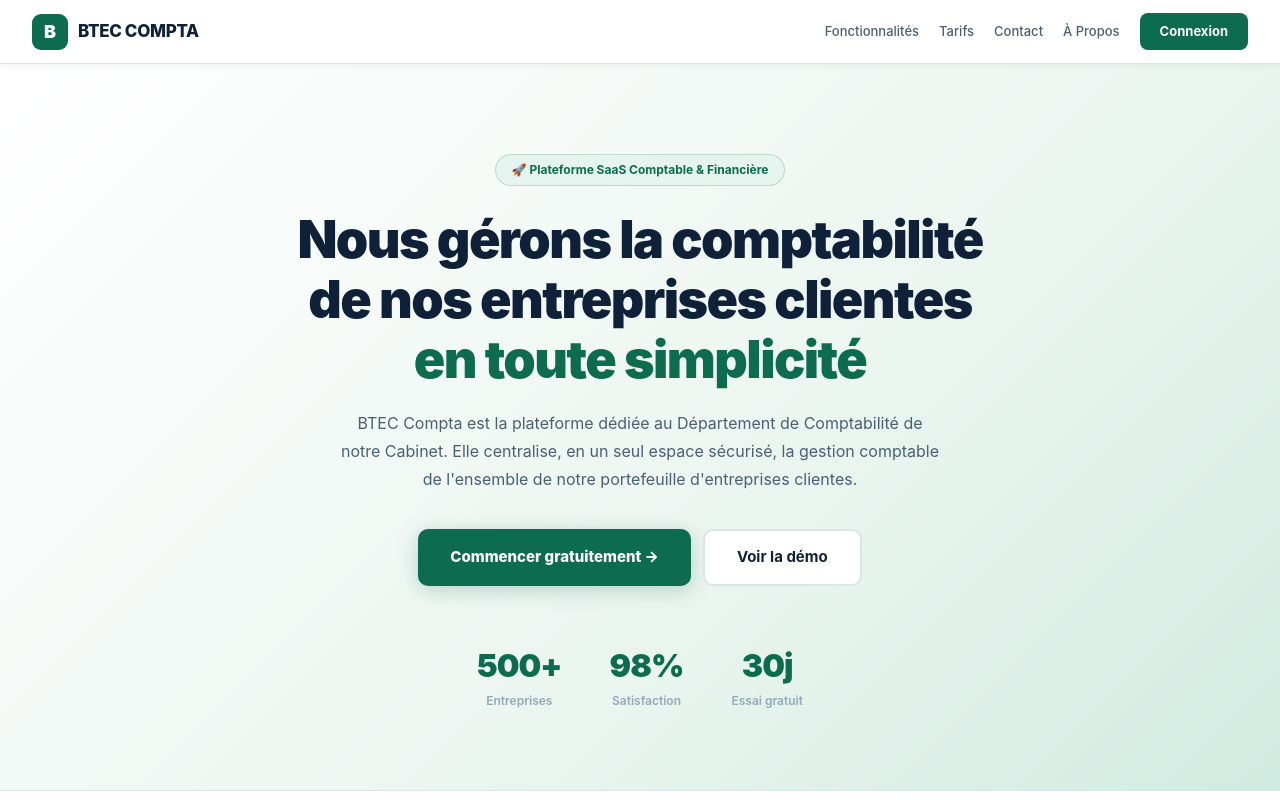
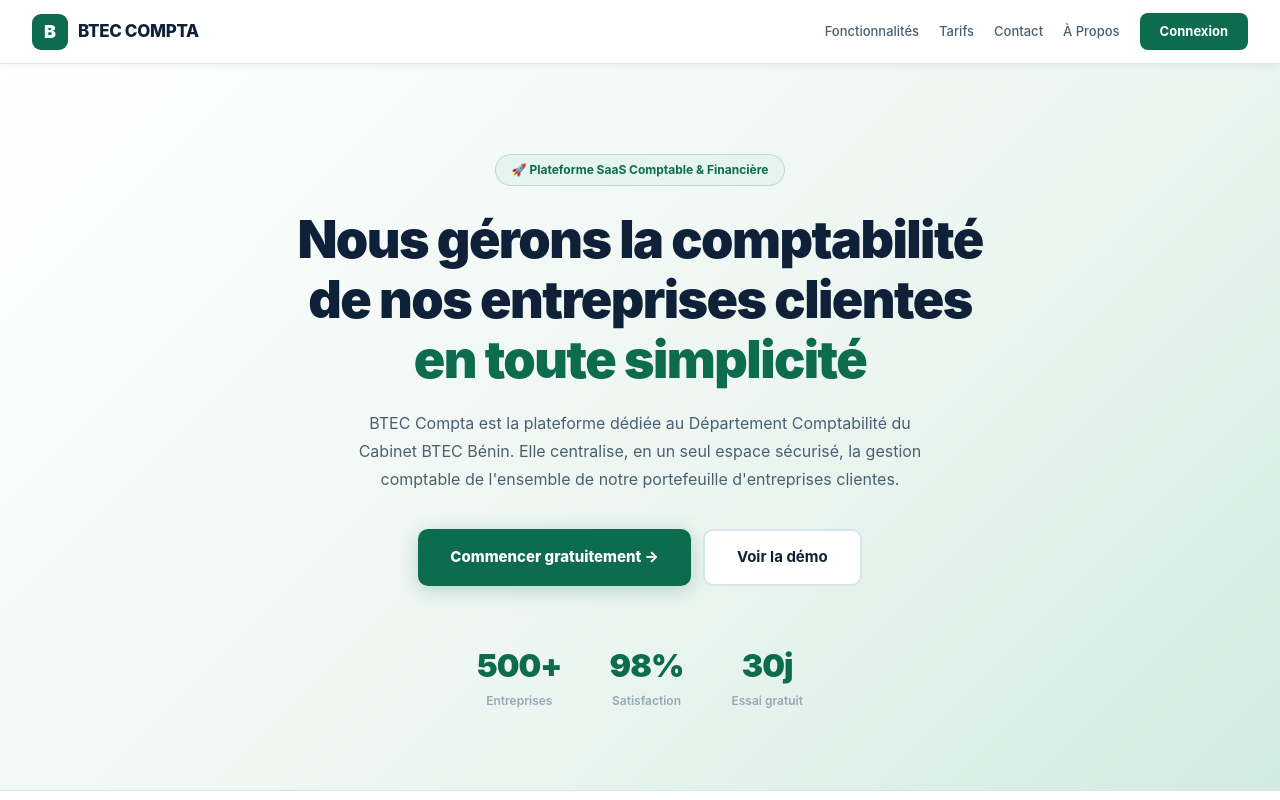
Before and after one commit to abd6267/btec-dashboard, a Next.js app: page /vitrine in a window 1280 px wide. Shown: the top 800 px of the page. Built offline with nearby package versions, Linux system fonts and the light colour scheme.

Commit message:
Mise à jour du vitrine

```diff
--- a/app/vitrine/page.tsx
+++ b/app/vitrine/page.tsx
@@ -130,7 +130,7 @@
           </h1>
 
           <p style={{ fontSize: 16, color: C.slate, marginBottom: 36, lineHeight: 1.75, maxWidth: 600, margin: "0 auto 36px" }}>
-            BTEC Compta est la plateforme dédiée au Département de Comptabilité de notre Cabinet.
+            BTEC Compta est la plateforme dédiée au Département Comptabilité du Cabinet BTEC Bénin.
             Elle centralise, en un seul espace sécurisé, la gestion comptable de l'ensemble de notre portefeuille d'entreprises clientes.
           </p>
 
```
